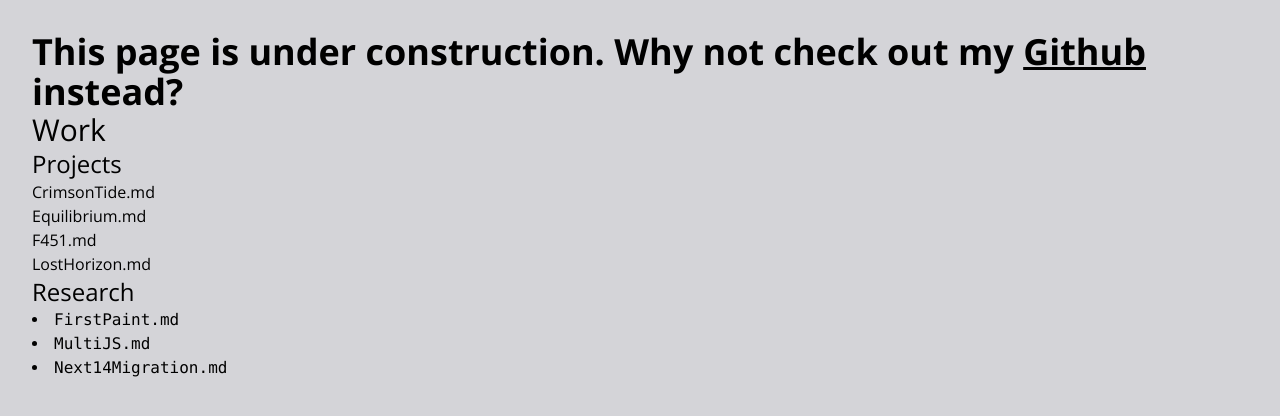
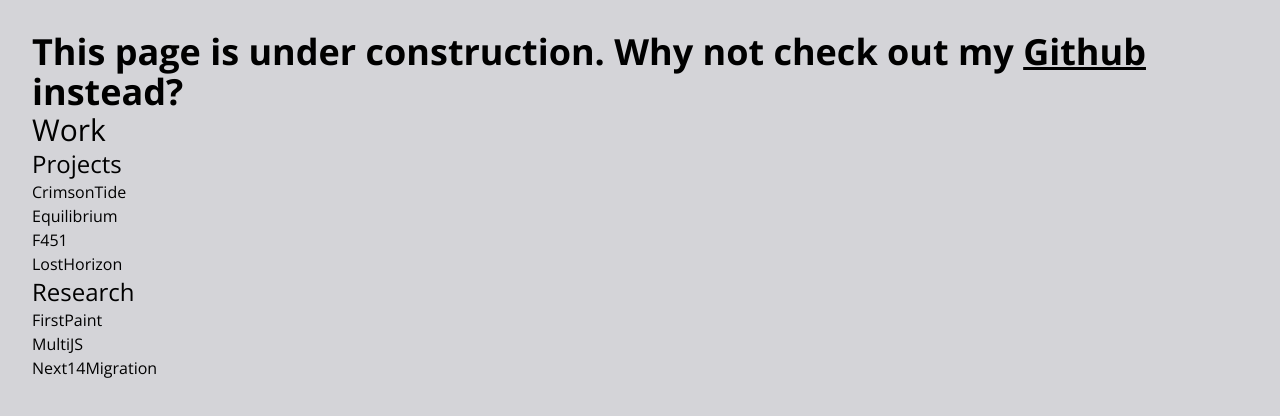
Before and after one commit to evgeniyp92/personal-site, a Next.js app: page /projects in a window 1280 px wide. Shown: the top 416 px of the page. Built offline with nearby package versions, Linux system fonts and the light colour scheme.

Commit message:
Refactor file name display in ProjectsDirectory component

```diff
--- a/src/app/projects/page.jsx
+++ b/src/app/projects/page.jsx
@@ -2,16 +2,17 @@ import Link from 'next/link';
 import * as lib from '../../lib';
 
 export default function ProjectsDirectory() {
-  // TODO: This looks like it might be a good candidate for threading...
-  const articleNames = lib.getFileNames('src/lib/md/research');
-  const projectNames = lib.getFileNames('src/lib/md/projects');
+  // TODO: This looks like it might be a good candidate for threading if the dir
+  // gets big enough...
+  let articleNames = lib.getFileNames('src/lib/md/research');
+  let projectNames = lib.getFileNames('src/lib/md/projects');
 
   for (let index = 0; index < articleNames.length; index++) {
-    const element = articleNames[index];
+    articleNames[index] = articleNames[index].slice(0, -3);
   }
 
   for (let index = 0; index < projectNames.length; index++) {
-    const element = projectNames[index];
+    projectNames[index] = projectNames[index].slice(0, -3);
   }
 
   return (
@@ -41,11 +42,13 @@ export default function ProjectsDirectory() {
       </div>
       <div>
         <h2 className='text-2xl'>Research</h2>
-        <pre>
+        <ul>
           {articleNames.map(name => (
-            <li key={name}>{name}</li>
+            <li key={name}>
+              <Link href={'/projects/' + name}>{name}</Link>
+            </li>
           ))}
-        </pre>
+        </ul>
       </div>
       <div></div>
     </div>
```
